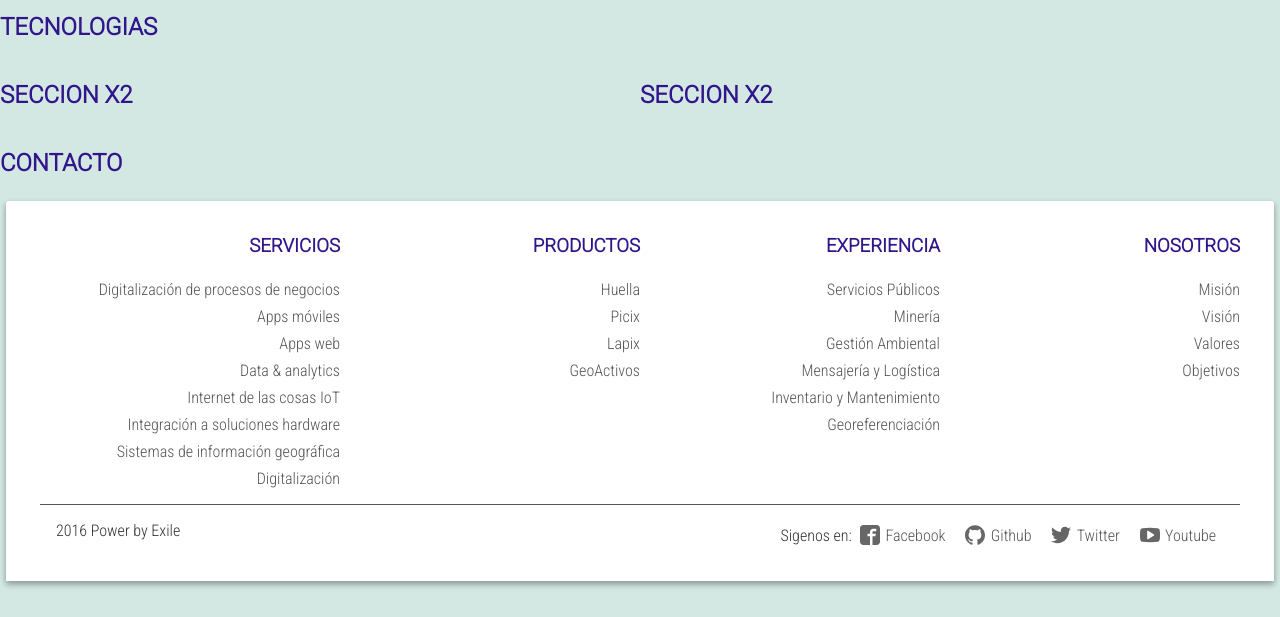
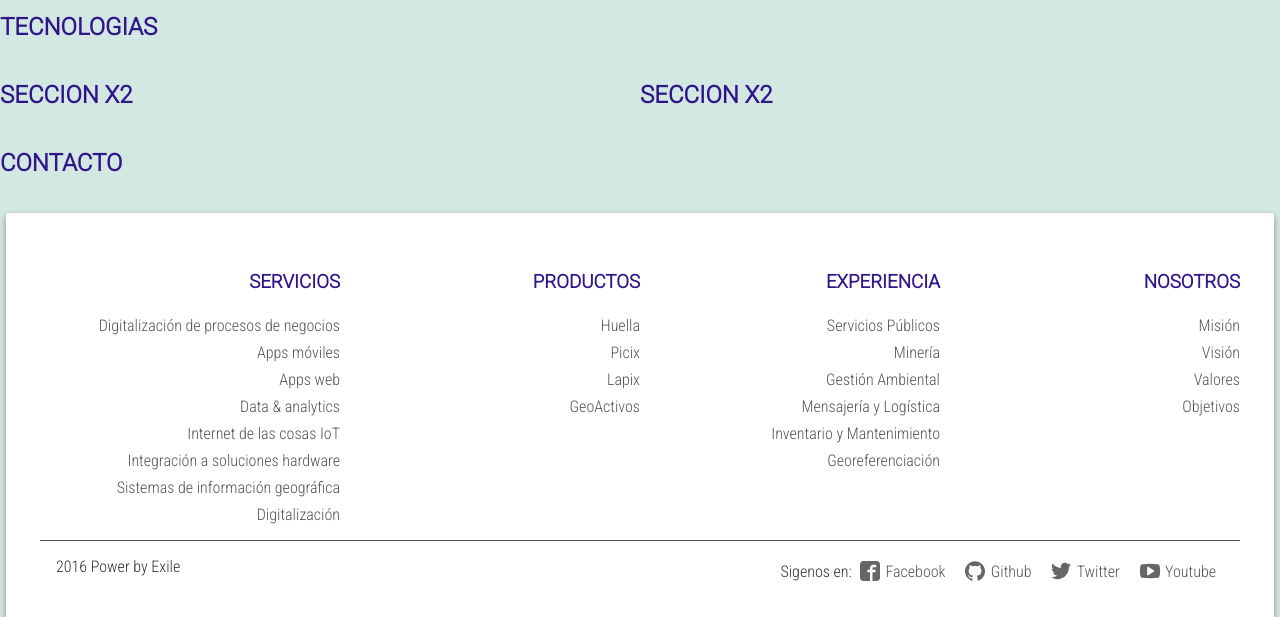
Before and after one commit to exildev/webpage, a Django app: template exile/templates/base.html in a window 1280 px wide. Shown: the part 906-1523 px from the top of the page. Run offline with Django 3.2, Linux system fonts and the light colour scheme; the template is opened without the code that fills it, so the values that code supplies are empty; parts of the project's set-up code (start-up, migrations or seed data) failed here and were passed over.

Commit message:
estilos generales

```diff
--- a/exile/static/exile/resources/css/exile.css
+++ b/exile/static/exile/resources/css/exile.css
@@ -38,6 +38,13 @@ h6 {
   font-family: 'Roboto', sans-serif;
   color: #30158b;
   text-transform: uppercase; }
+  .header h1, .header
+  h2, .header
+  h3, .header
+  h4, .header
+  h5, .header
+  h6 {
+    color: white; }
 
 #sheet {
   display: flex;
@@ -190,12 +197,23 @@ h6 {
   display: flex;
   justify-content: center; }
 
+.bottom {
+  display: flex;
+  align-items: flex-end; }
+
 .card {
-  padding: 16px;
+  width: 99%;
+  padding: 40px 0;
   border-radius: 3px;
   background: white;
-  margin-top: 4px;
-  margin-bottom: 4px; }
+  margin-top: 16px;
+  margin-bottom: 16px; }
+  .card p, .card h2 {
+    font-size: larger;
+    padding-left: 16px; }
+
+.pd {
+  padding: 16px; }
 
 footer.card {
   width: 99%;
@@ -258,6 +276,6 @@ a.btn, button, input[type=button], input[type=submit] {
     color: #30158b; }
 
 video {
-  background: black; }
+  background: white; }
 
 /*# sourceMappingURL=exile.css.map */
--- a/exile/static/exile/resources/scss/exile.scss
+++ b/exile/static/exile/resources/scss/exile.scss
@@ -36,6 +36,9 @@ h6 {
     font-family: 'Roboto', sans-serif;
     color: $accent;
     text-transform: uppercase;
+    .header &{
+        color: white;
+    }
 }
 
 #sheet {
@@ -209,15 +212,27 @@ h6 {
     justify-content: center;
 }
 
+.bottom {
+    display: flex;
+    align-items: flex-end;
+}
+
 .card {
-    padding: 16px;
+    width: 99%;
+    padding: 40px 0;
     @extend %shadow;
     border-radius: $radio;
     background: white;
-    margin-top: 4px;
-    margin-bottom: 4px;
+    margin-top: 16px;
+    margin-bottom: 16px;
+    p, h2{
+        font-size: larger;
+        padding-left: 16px;
+    }
 }
-
+.pd{
+    padding: 16px;
+}
 footer {
     &.card {
         width: 99%;
@@ -302,5 +317,5 @@ a.btn, button, input[type=button], input[type=submit]{
 }
 
 video {
-    background: black;
+    background: white;
 }
--- a/exile/templates/base.html
+++ b/exile/templates/base.html
@@ -252,8 +252,8 @@
             </div>
             {% endblock %}
             <footer class="rowf card">
-            {% block footer %}
                 <div class="row">
+                    {% block footer %}
                     <div class="col-3">
                         <h3>Servicios</h3>
                         <ul>
@@ -340,16 +340,16 @@
                             </li>
                         </ul>
                     </div>
+                    {% endblock %}
                 </div>
                 <div class="row power">
                     <div class="col-2">
                         2016 Power by Exile
                     </div>
                     <div class="col-10 right social">
-                        {% include 'exile/social.html'%}
+                        {% include "exile/social.html" %}
                     </div>
                 </div>
-            {% endblock %}
             </footer>
         </div>
     </body>
```
